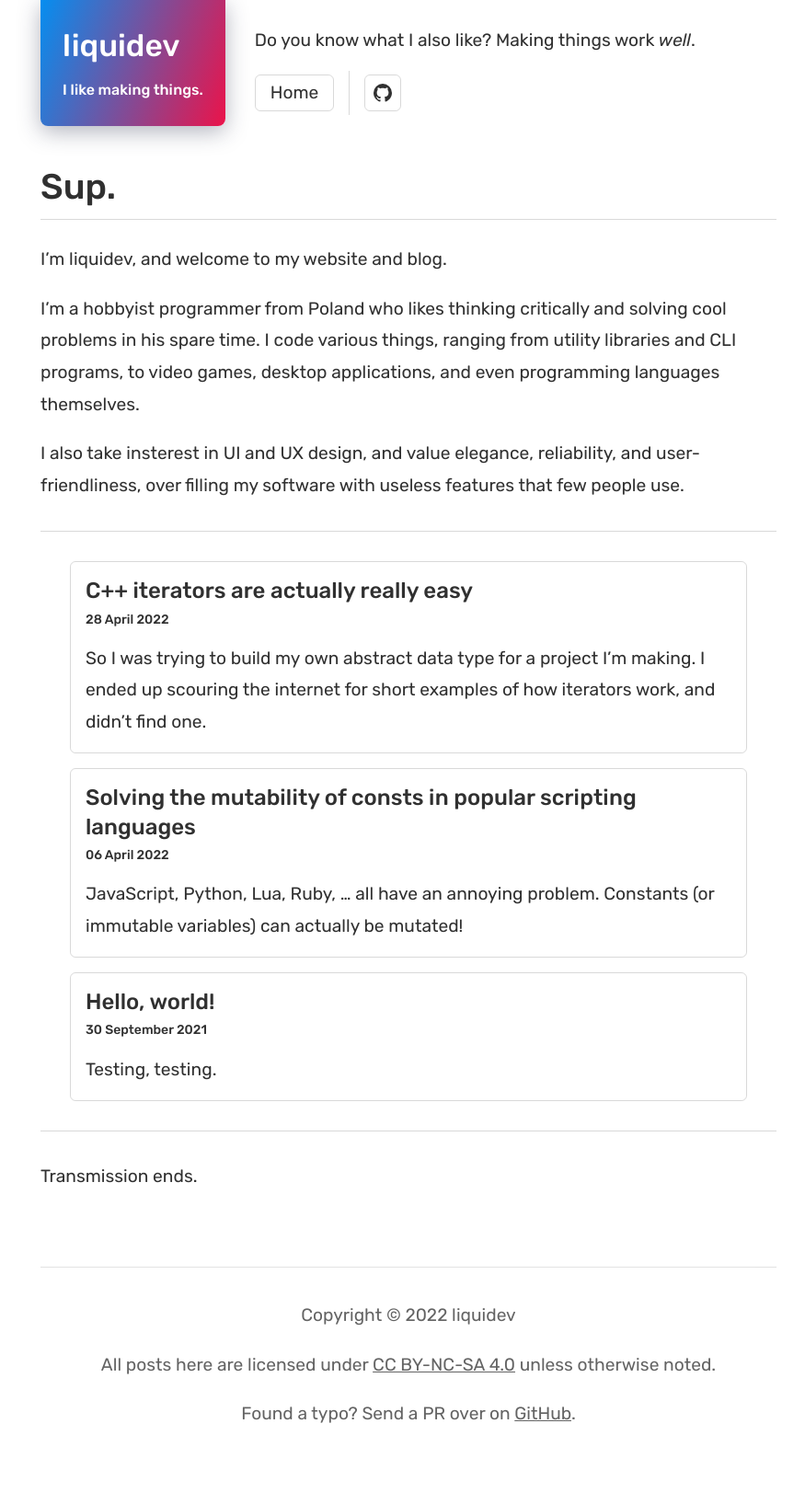
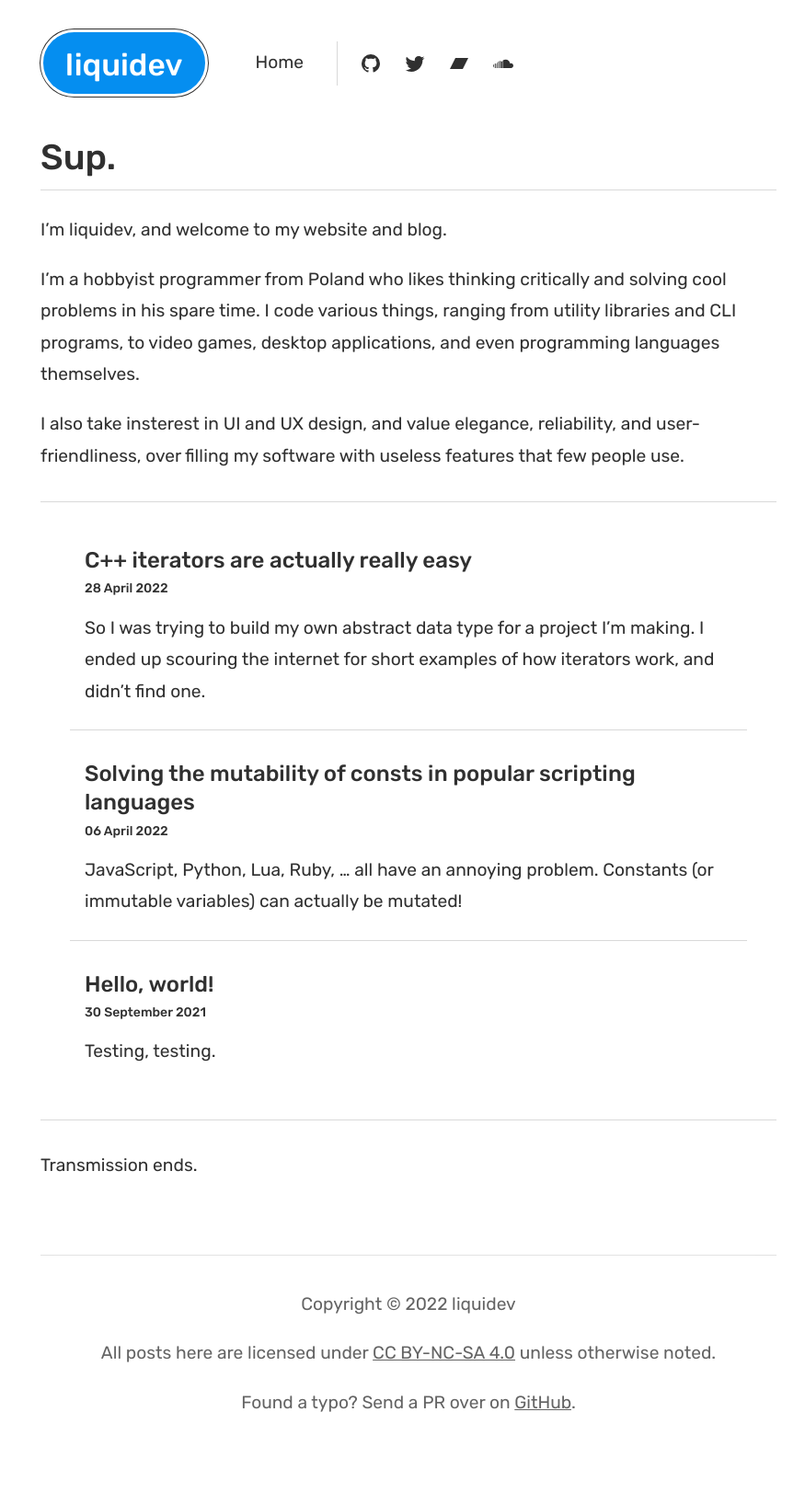
Before and after one commit to liquidev/liquidev.github.io, a Jekyll site: the page built from index.md, in a window 1280 px wide. Shown: the whole page at 92% size, without its empty margins (196-1071 px from the left). Built offline with Jekyll 4.4.1, drawn with Linux system fonts in a browser that asks for light colours.

Commit message:
design tweaks

```diff
--- a/_config.yml
+++ b/_config.yml
@@ -3,8 +3,12 @@ email: liquidev@tutanota.com
 description: I like making things.
 baseurl: ""
 url: ""
-twitter_username: daknus_
-github_username: liquidev
+
+social:
+  github: liquidev
+  twitter: liquidexw
+  bandcamp: daknus
+  soundcloud: daknus
 
 plugins:
   - jekyll-feed
--- a/_includes/header.html
+++ b/_includes/header.html
@@ -2,7 +2,6 @@
    <div class="name-box">
       <a class="name-box-link" href="{{ 'index.html' | relative_url }}">
          <h1>{{ site.title }}</h1>
-         <h2>{{ site.description }}</h2>
       </a>
    </div>
    <div class="header-links">
--- a/_includes/navigation.html
+++ b/_includes/navigation.html
@@ -1,13 +1,29 @@
-<p class="navigation-quote">
-   Do you know what I also like? Making things work <i>well</i>.
-</p>
 <nav>
    <ul class="navigation-links">
       <li><a href="{{ 'index.html' | absolute_url }}">Home</a></li>
       <li class="separator"></li>
-      <li><a href="https://github.com/{{ site.github_username }}" class="icon">
-         <svg style="width:24px;height:24px" viewBox="0 0 24 24">
+      <li class="icon-container"><a href="https://github.com/{{ site.social.github }}" class="icon">
+         <svg role="img" aria-label="GitHub" style="width:24px;height:24px" viewBox="0 0 24 24">
+            <title>GitHub</title>
             <path fill="currentColor" d="M12,2A10,10 0 0,0 2,12C2,16.42 4.87,20.17 8.84,21.5C9.34,21.58 9.5,21.27 9.5,21C9.5,20.77 9.5,20.14 9.5,19.31C6.73,19.91 6.14,17.97 6.14,17.97C5.68,16.81 5.03,16.5 5.03,16.5C4.12,15.88 5.1,15.9 5.1,15.9C6.1,15.97 6.63,16.93 6.63,16.93C7.5,18.45 8.97,18 9.54,17.76C9.63,17.11 9.89,16.67 10.17,16.42C7.95,16.17 5.62,15.31 5.62,11.5C5.62,10.39 6,9.5 6.65,8.79C6.55,8.54 6.2,7.5 6.75,6.15C6.75,6.15 7.59,5.88 9.5,7.17C10.29,6.95 11.15,6.84 12,6.84C12.85,6.84 13.71,6.95 14.5,7.17C16.41,5.88 17.25,6.15 17.25,6.15C17.8,7.5 17.45,8.54 17.35,8.79C18,9.5 18.38,10.39 18.38,11.5C18.38,15.32 16.04,16.16 13.81,16.41C14.17,16.72 14.5,17.33 14.5,18.26C14.5,19.6 14.5,20.68 14.5,21C14.5,21.27 14.66,21.59 15.17,21.5C19.14,20.16 22,16.42 22,12A10,10 0 0,0 12,2Z" />
+         </svg>
+      </a></li>
+      <li class="icon-container"><a href="https://twitter.com/{{ site.social.twitter }}" class="icon">
+         <svg role="img" aria-label="Twitter" style="width:24px;height:24px" viewBox="0 0 24 24">
+            <title>Twitter</title>
+            <path fill="currentColor" d="M22.46,6C21.69,6.35 20.86,6.58 20,6.69C20.88,6.16 21.56,5.32 21.88,4.31C21.05,4.81 20.13,5.16 19.16,5.36C18.37,4.5 17.26,4 16,4C13.65,4 11.73,5.92 11.73,8.29C11.73,8.63 11.77,8.96 11.84,9.27C8.28,9.09 5.11,7.38 3,4.79C2.63,5.42 2.42,6.16 2.42,6.94C2.42,8.43 3.17,9.75 4.33,10.5C3.62,10.5 2.96,10.3 2.38,10C2.38,10 2.38,10 2.38,10.03C2.38,12.11 3.86,13.85 5.82,14.24C5.46,14.34 5.08,14.39 4.69,14.39C4.42,14.39 4.15,14.36 3.89,14.31C4.43,16 6,17.26 7.89,17.29C6.43,18.45 4.58,19.13 2.56,19.13C2.22,19.13 1.88,19.11 1.54,19.07C3.44,20.29 5.7,21 8.12,21C16,21 20.33,14.46 20.33,8.79C20.33,8.6 20.33,8.42 20.32,8.23C21.16,7.63 21.88,6.87 22.46,6Z" />
+         </svg>
+      </a></li>
+      <li class="icon-container"><a href="https://{{ site.social.bandcamp }}.bandcamp.com" class="icon">
+         <svg role="img" aria-label="Bandcamp" style="width:24px;height:24px" viewBox="0 0 24 24">
+            <title>Bandcamp</title>
+            <path fill="currentColor" d="M8,6L22,6L16,18L2,18" />
+         </svg>
+      </a></li>
+      <li class="icon-container"><a href="https://soundcloud.com/{{ site.social.soundcloud }}" class="icon">
+         <svg role="img" aria-label="SoundCloud" style="width:24px;height:24px" viewBox="0 0 24 24">
+            <title>SoundCloud</title>
+            <path fill="currentColor" d="M11.56,8.87V17H20.32V17C22.17,16.87 23,15.73 23,14.33C23,12.85 21.88,11.66 20.38,11.66C20,11.66 19.68,11.74 19.35,11.88C19.11,9.54 17.12,7.71 14.67,7.71C13.5,7.71 12.39,8.15 11.56,8.87M10.68,9.89C10.38,9.71 10.06,9.57 9.71,9.5V17H11.1V9.34C10.95,9.5 10.81,9.7 10.68,9.89M8.33,9.35V17H9.25V9.38C9.06,9.35 8.87,9.34 8.67,9.34C8.55,9.34 8.44,9.34 8.33,9.35M6.5,10V17H7.41V9.54C7.08,9.65 6.77,9.81 6.5,10M4.83,12.5C4.77,12.5 4.71,12.44 4.64,12.41V17H5.56V10.86C5.19,11.34 4.94,11.91 4.83,12.5M2.79,12.22V16.91C3,16.97 3.24,17 3.5,17H3.72V12.14C3.64,12.13 3.56,12.12 3.5,12.12C3.24,12.12 3,12.16 2.79,12.22M1,14.56C1,15.31 1.34,15.97 1.87,16.42V12.71C1.34,13.15 1,13.82 1,14.56Z" />
          </svg>
       </a></li>
    </ul>
--- a/_sass/main.scss
+++ b/_sass/main.scss
@@ -7,8 +7,7 @@
 // Thanks!
 
 :root {
-   --brand-1: #eb134a;
-   --brand-2: #058ef0;
+   --brand: #058ef0;
    --brand-text: #ffffff;
 
    --background: #ffffff;
@@ -16,10 +15,9 @@
    --selection: rgba(0, 0, 0, 15%);
 
    --header-underline: rgba(0, 0, 0, 15%);
-   --shadow: rgba(34, 41, 68, 35%);
+   --header-outline: var(--text);
 
-   --nav-buttons-outline: var(--header-underline);
-   --nav-buttons-fill: var(--brand-1);
+   --nav-buttons-fill: var(--selection);
 
    --link: #0374dd;
    --link-text: var(--brand-text);
@@ -34,7 +32,7 @@
       --selection: rgba(255, 255, 255, 20%);
 
       --header-underline: rgba(255, 255, 255, 15%);
-      --shadow: rgba(0, 0, 0, 40%);
+      --header-outline: transparent;
 
       --link: #2abbff;
       --link-text: rgba(0, 0, 0, 80%);
@@ -64,6 +62,7 @@ body {
 }
 
 .header {
+   margin-top: 32px;
    margin-bottom: 32px;
 
    display: flex;
@@ -72,14 +71,16 @@ body {
 }
 
 .name-box {
-   padding: 24px;
-   padding-top: 20px;
+   padding: 16px 24px 8px 24px;
    margin-right: 32px;
-   border-radius: 0 0 8px 8px;
+   border-radius: 100px;
+   line-height: normal;
+   box-sizing: border-box;
 
-   background-image: linear-gradient(290deg, var(--brand-1), var(--brand-2));
+   background-color: var(--brand);
    color: var(--brand-text);
-   box-shadow: 0 6px 24px var(--shadow);
+   border: 3px solid white;
+   box-shadow: 0 0 0 1px var(--header-outline);
 
    h1, h2 {
       margin: 0;
@@ -104,8 +105,9 @@ body {
    --height: 40px;
 
    padding: 0;
+   height: var(--height);
+   margin-top: 8px;
    margin-bottom: 8px;
-   height: var(--height);
 
    display: flex;
    flex-direction: row;
@@ -115,6 +117,10 @@ body {
 
    li {
       padding-right: 16px;
+      height: 100%;
+   }
+   li.icon-container {
+      padding-right: 8px;
       height: 100%;
    }
    li:last-child {
@@ -127,8 +133,8 @@ body {
    }
 
    li a {
-      padding-left: 16px;
-      padding-right: 16px;
+      padding-left: 20px;
+      padding-right: 20px;
       height: 100%;
 
       box-sizing: border-box;
@@ -138,8 +144,8 @@ body {
       align-items: center;
 
       color: var(--text);
-      border: 1px var(--nav-buttons-outline) solid;
-      border-radius: 6px;
+      // border-bottom: 1px var(--nav-buttons-outline) solid;
+      border-radius: 100px;
 
       text-decoration: none;
 
@@ -242,12 +248,13 @@ body {
 
    .post-link {
       padding: 16px;
+      padding-bottom: 24px;
       margin: 0 32px 0 32px;
-      border: 1px var(--header-underline) solid;
-      border-radius: 6px;
+      // border: 1px var(--header-underline) solid;
    }
 
    .post-link:not(:last-child) {
+      border-bottom: 1px var(--header-underline) solid;
       margin-bottom: 16px;
    }
 
```
